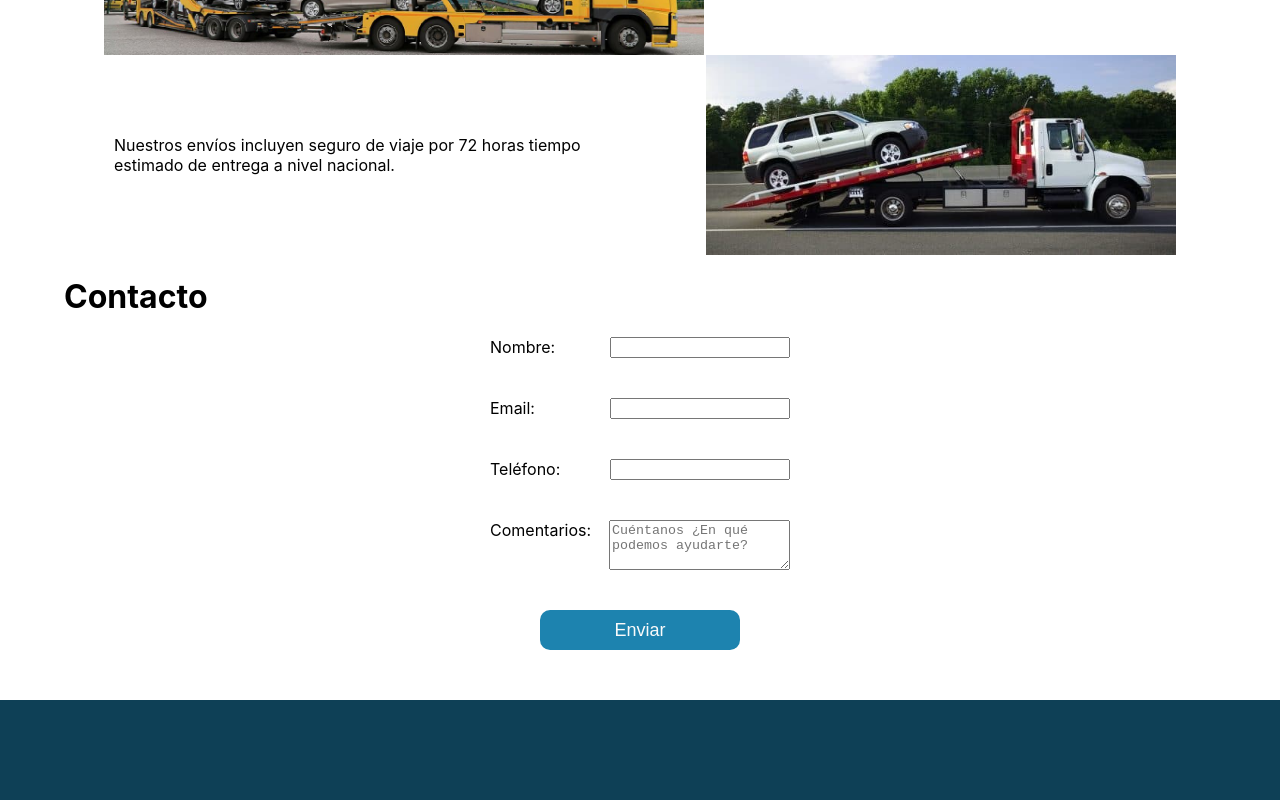
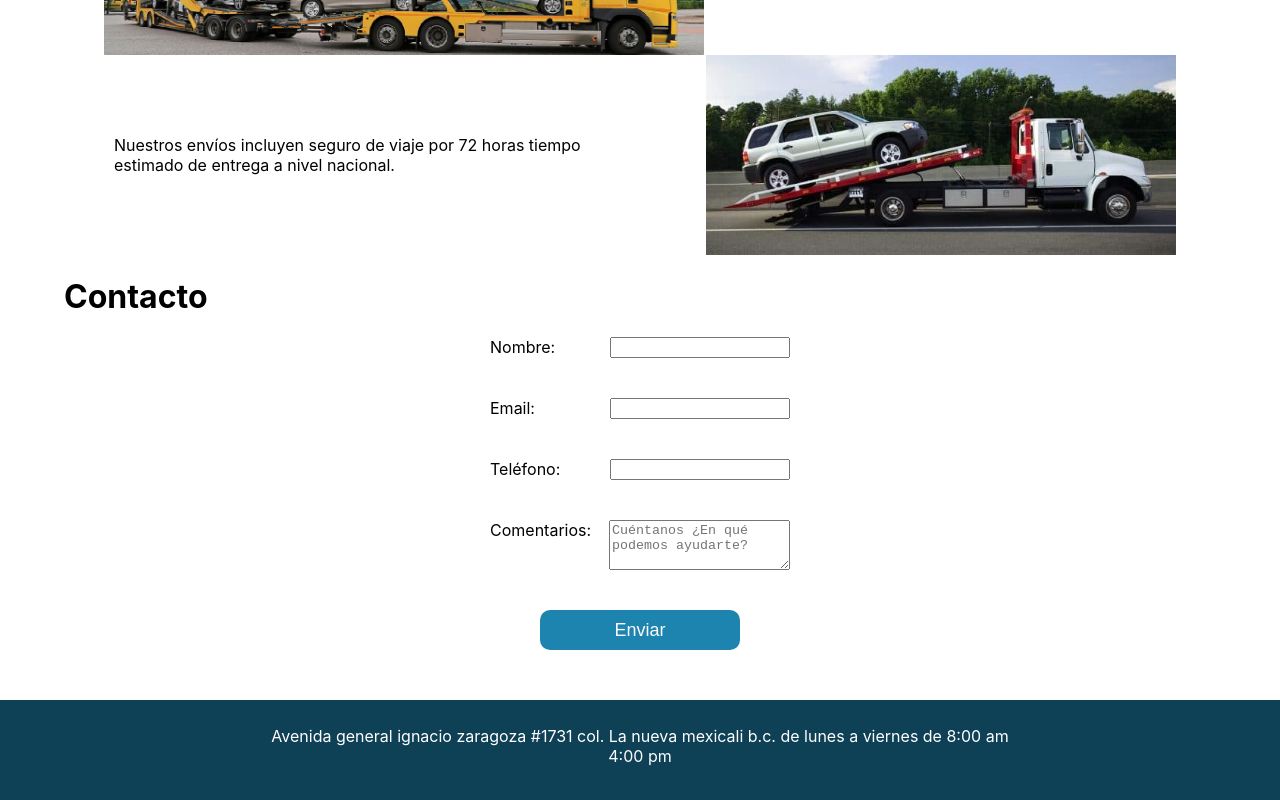
Before and after one commit to JesusWisord/sarah-proj, a Next.js app: page / in a window 1280 px wide. Shown: the part 877-1677 px from the top of the page. Built offline with nearby package versions, Linux system fonts and the light colour scheme.

Commit message:
[ADD] Footer info

```diff
--- a/components/Footer.jsx
+++ b/components/Footer.jsx
@@ -2,7 +2,12 @@ import React from 'react';
 import styles from '../styles/Footer.module.scss';
 
 const Footer = () => (
-  <footer className={styles.footer} />
+  <footer className={styles.footer}>
+    <p>
+      Avenida general ignacio zaragoza #1731 col.
+      La nueva mexicali b.c. de lunes a viernes de 8:00 am 4:00 pm
+    </p>
+  </footer>
 );
 
 export default Footer;
--- a/styles/Footer.module.scss
+++ b/styles/Footer.module.scss
@@ -1,4 +1,11 @@
 .footer{
   height: 150px;
   background-color: #0E4056;
+  color: white;
+  p {
+    width: 60%;
+    padding-top: 2%;
+    margin: 0 auto;
+    text-align: center;
+  }
 }
```
